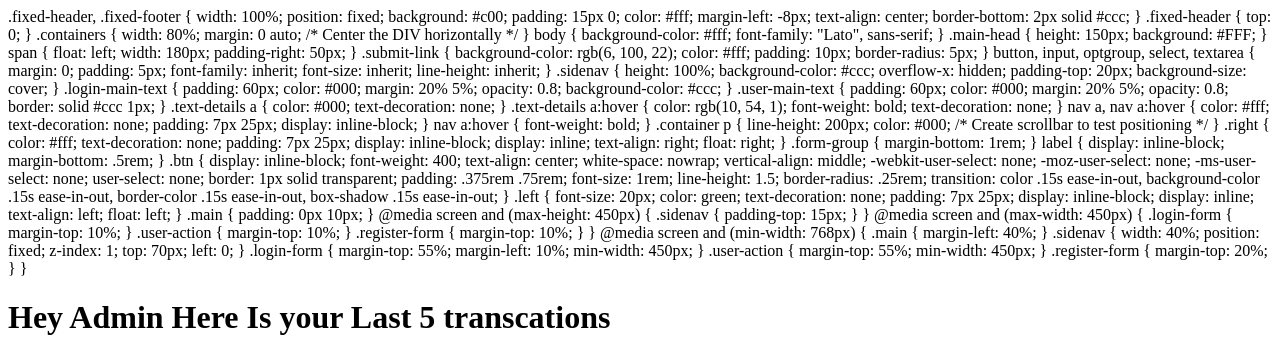
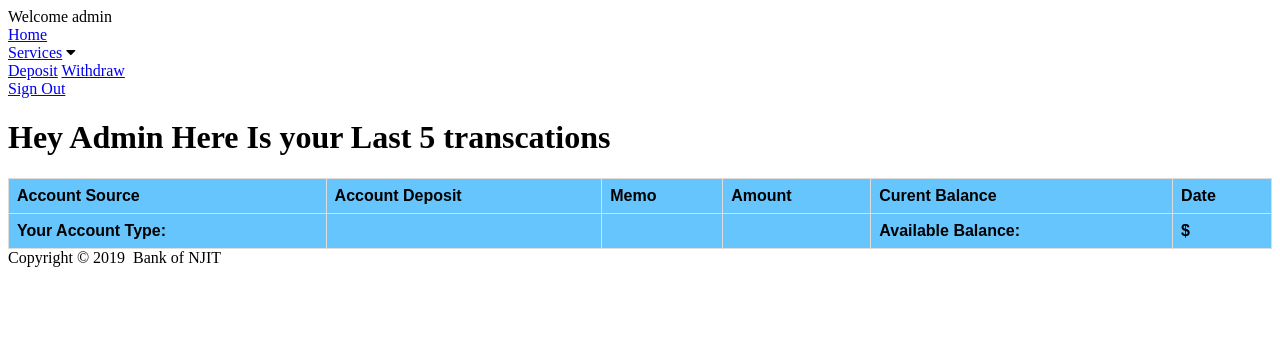
Before and after one commit to abelmathew28/IT202, a PHP site: page /BankingApp/NewIndex.php in a window 1280 px wide. Shown: the top 358 px of the page. Run offline with PHP 8.4, Linux system fonts and the light colour scheme; a user stored in the database is signed in; data that the repository does not hold is empty.

Commit message:
user menu

```diff
--- a/BankingApp/usermenu.php
+++ b/BankingApp/usermenu.php
@@ -1,216 +1,19 @@
-.fixed-header,
-.fixed-footer {
-    width: 100%;
-    position: fixed;
-    background: #c00;
-    padding: 15px 0;
-    color: #fff;
-    margin-left: -8px;
-    text-align: center;
-    border-bottom: 2px solid #ccc;
-}
+<div class="container">
+        <nav>
+			<div class="left">Welcome  <?php echo $_SESSION['user_name']; ?></div>
+          <a href="home.php">Home</a>
+          <div class="dropdown">
+            <a class="dropdowntitle" href="home.php">Services</a>
+          <i class="fa fa-caret-down"></i>
+          <div class="dropdown-content">
+         <a href="deposit.php">Deposit</a>
+         <a href="withdraw.php">Withdraw</a>
+          </div>
+          </div>
 
-.fixed-header {
-    top: 0;
-}
+		  <div class="right">
+       <a href="logout.php">Sign Out</a>
+    </div>
 
-.containers {
-    width: 80%;
-    margin: 0 auto;
-    /* Center the DIV horizontally */
-}
-
-body {
-    background-color: #fff;
-    font-family: "Lato", sans-serif;
-}
-
-
-
-.main-head {
-    height: 150px;
-    background: #FFF;
-
-}
-
-span {
-    float: left;
-    width: 180px;
-    padding-right: 50px;
-}
-
-.submit-link {
-    background-color: rgb(6, 100, 22);
-    color: #fff;
-    padding: 10px;
-    border-radius: 5px;
-}
-
-
-button,
-input,
-optgroup,
-select,
-textarea {
-    margin: 0;
-    padding: 5px;
-    font-family: inherit;
-    font-size: inherit;
-    line-height: inherit;
-}
-
-.sidenav {
-    height: 100%;
-    background-color: #ccc;
-    overflow-x: hidden;
-    padding-top: 20px;
-    background-size: cover;
-}
-
-.login-main-text {
-    padding: 60px;
-    color: #000;
-    margin: 20% 5%;
-    opacity: 0.8;
-    background-color: #ccc;
-}
-
-.user-main-text {
-    padding: 60px;
-    color: #000;
-    margin: 20% 5%;
-    opacity: 0.8;
-    border: solid #ccc 1px;
-}
-
-.text-details a {
-    color: #000;
-    text-decoration: none;
-}
-
-.text-details a:hover {
-    color: rgb(10, 54, 1);
-    font-weight: bold;
-    text-decoration: none;
-}
-
-nav a,
-nav a:hover {
-    color: #fff;
-    text-decoration: none;
-    padding: 7px 25px;
-    display: inline-block;
-}
-
-nav a:hover {
-    font-weight: bold;
-}
-
-.container p {
-    line-height: 200px;
-    color: #000;
-    /* Create scrollbar to test positioning */
-}
-
-.right {
-    color: #fff;
-    text-decoration: none;
-    padding: 7px 25px;
-    display: inline-block;
-    display: inline;
-    text-align: right;
-    float: right;
-
-}
-
-.form-group {
-    margin-bottom: 1rem;
-}
-
-label {
-    display: inline-block;
-    margin-bottom: .5rem;
-}
-
-.btn {
-    display: inline-block;
-    font-weight: 400;
-    text-align: center;
-    white-space: nowrap;
-    vertical-align: middle;
-    -webkit-user-select: none;
-    -moz-user-select: none;
-    -ms-user-select: none;
-    user-select: none;
-    border: 1px solid transparent;
-    padding: .375rem .75rem;
-    font-size: 1rem;
-    line-height: 1.5;
-    border-radius: .25rem;
-    transition: color .15s ease-in-out, background-color .15s ease-in-out, border-color .15s ease-in-out, box-shadow .15s ease-in-out;
-}
-
-.left {
-    font-size: 20px;
-    color: green;
-    text-decoration: none;
-    padding: 7px 25px;
-    display: inline-block;
-    display: inline;
-    text-align: left;
-    float: left;
-
-}
-
-.main {
-    padding: 0px 10px;
-}
-
-@media screen and (max-height: 450px) {
-    .sidenav {
-        padding-top: 15px;
-    }
-}
-
-@media screen and (max-width: 450px) {
-    .login-form {
-        margin-top: 10%;
-    }
-
-    .user-action {
-        margin-top: 10%;
-    }
-
-    .register-form {
-        margin-top: 10%;
-    }
-}
-
-@media screen and (min-width: 768px) {
-    .main {
-        margin-left: 40%;
-    }
-
-    .sidenav {
-        width: 40%;
-        position: fixed;
-        z-index: 1;
-        top: 70px;
-        left: 0;
-    }
-
-    .login-form {
-        margin-top: 55%;
-        margin-left: 10%;
-        min-width: 450px;
-    }
-
-    .user-action {
-        margin-top: 55%;
-        min-width: 450px;
-    }
-
-    .register-form {
-        margin-top: 20%;
-    }
-}
+        </nav>
+      </div>
```
